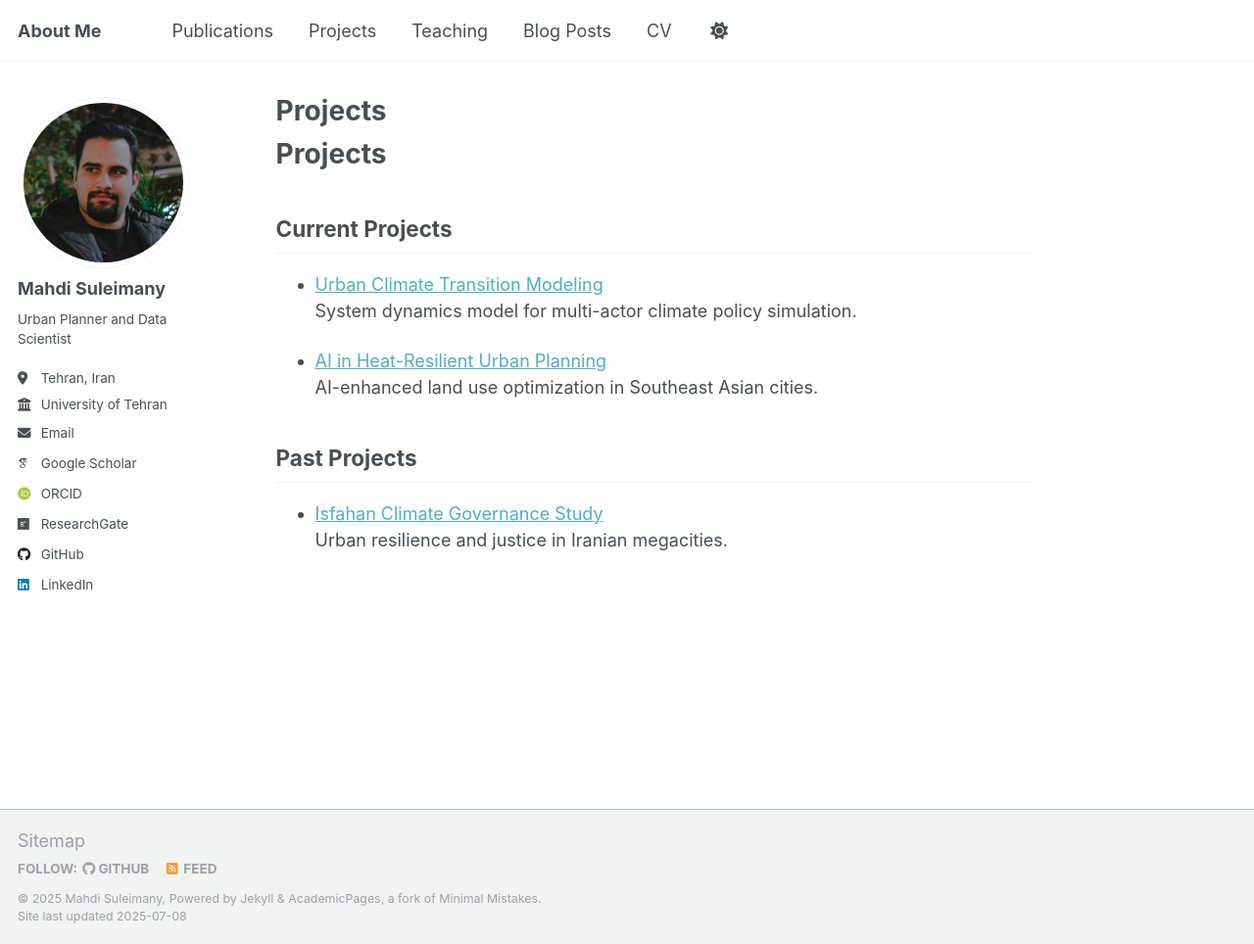
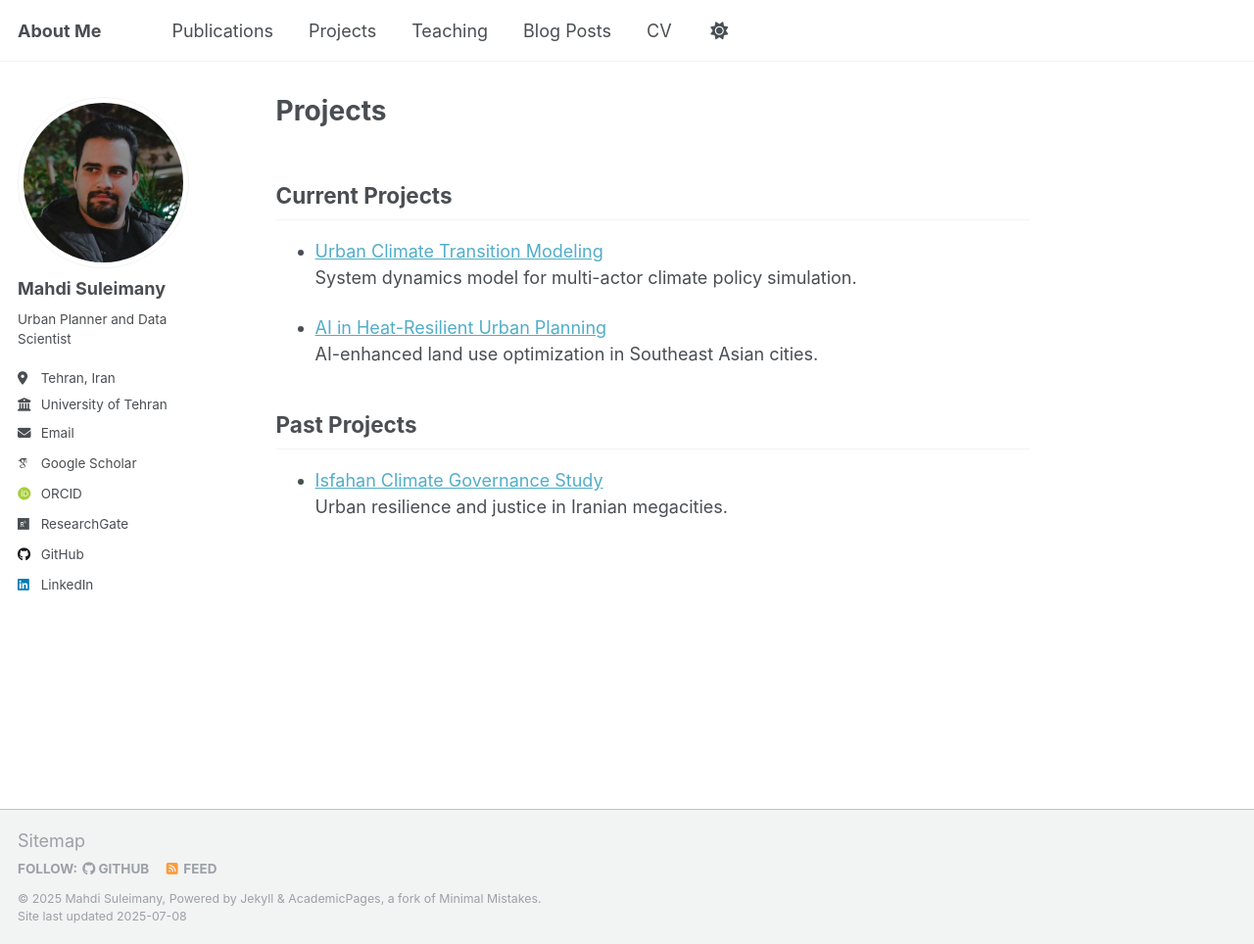
Before and after one commit to mo-soleimani/mo-soleimani.github.io, a Jekyll site: the page built from projects.md, in a window 1280 px wide and 964 px high. Shown: the whole window at 98% size. Built offline with Jekyll 4.4.1, drawn with Linux system fonts in a browser that asks for light colours; some web fonts are replaced; our own code applies the rules of GitHub Pages for plain Markdown files.

Commit message:
Update projects.md

```diff
--- a/projects.md
+++ b/projects.md
@@ -1,11 +1,9 @@
 ---
 layout: page
-title:
+title: Projects
 permalink: /projects/
 layout: single
 ---
-
-# Projects
 
 ## Current Projects
 
```
